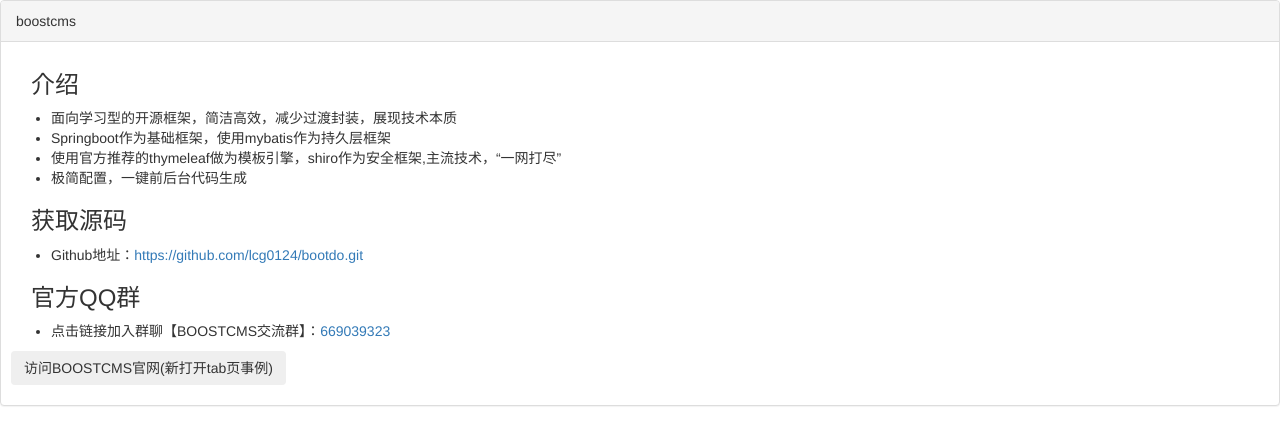
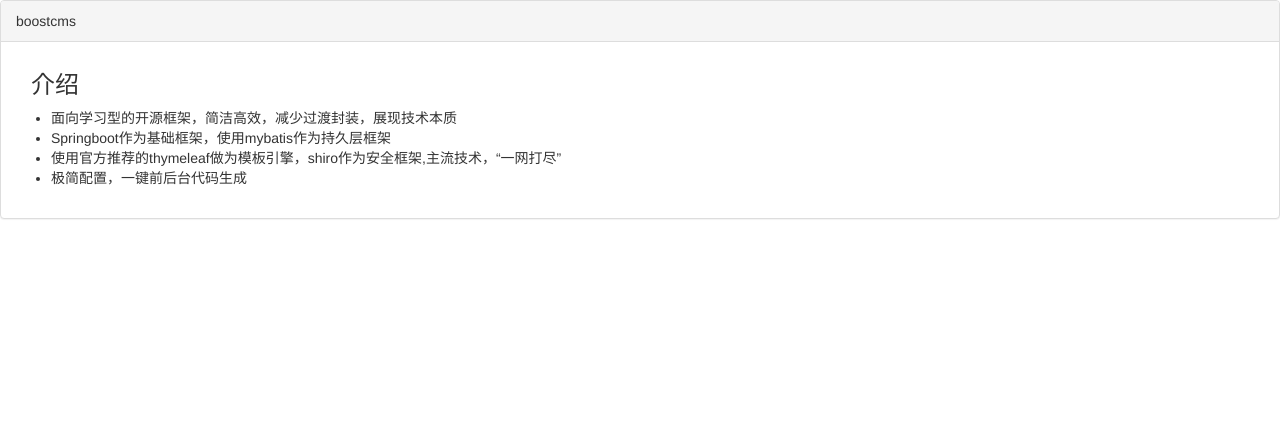
Before and after one commit to codecms/boostcms, a Spring app: page /main in a window 1280 px wide. Shown: the top 445 px of the page. Run offline with Thymeleaf, Linux system fonts and the light colour scheme; the template is opened without the code that fills it, so the values that code supplies are empty; some of the project's set-up classes (security, data sources, template engines, error pages and the like) are left out, and stand-ins take their place.

Commit message:
main page

```diff
--- a/src/main/resources/templates/main.html
+++ b/src/main/resources/templates/main.html
@@ -19,21 +19,7 @@
             <li>极简配置，一键前后台代码生成</li>
         </ul>
 
-        <h3>&nbsp;&nbsp;&nbsp;获取源码</h3>
-        <ul>
-            <li>Github地址：<a href="https://github.com/lcg0124/bootdo.git"
-                            th:href="@{https://github.com/lcg0124/bootdo.git}" target="_blank">https://github.com/lcg0124/bootdo.git</a>
-            </li>
 
-        </ul>
-
-        <h3>&nbsp;&nbsp;&nbsp;官方QQ群</h3>
-        <ul>
-            <li>点击链接加入群聊【BOOSTCMS交流群】：<a href="https://jq.qq.com/?_wv=1027&k=5EYXfiZ">669039323</a></li>
-
-        </ul>
-
-        <button class="btn" onclick="openPage('http://bootdo.com','bootdo.com')">访问BOOSTCMS官网(新打开tab页事例)</button>
     </div>
 </div>
 </body>
```
